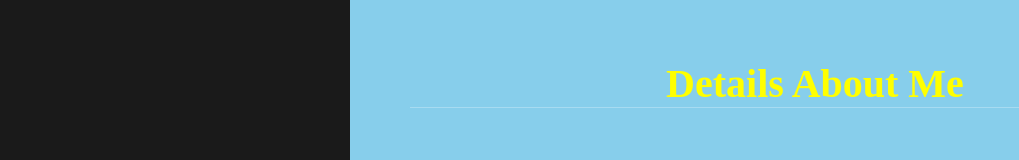
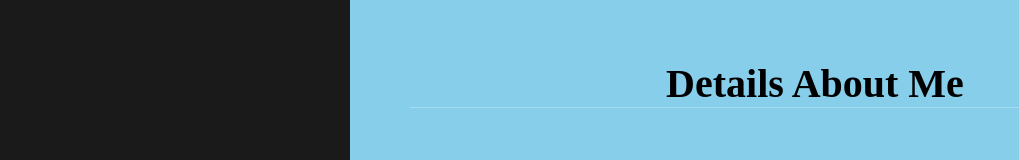
Before and after one commit to Vijaytej19/Portfolio, a plain HTML site: page index.html in a window 1280 px wide. Shown: the top 160 px of the page, without its empty margins (0-1019 px from the left). Drawn offline with Linux system fonts and the light colour scheme.

Commit message:
Update sty.css

```diff
--- a/sty.css
+++ b/sty.css
@@ -22,11 +22,11 @@ body{
     font-size: 4rem;
     padding-top: 6rem;
     border-bottom: .1rem solid #fff4;
-    color: #fff;
+    color: lightgrey;
 }
 
 .heading span{
-    color: yellow;
+    color: black;
 }
 
 .title{
```
